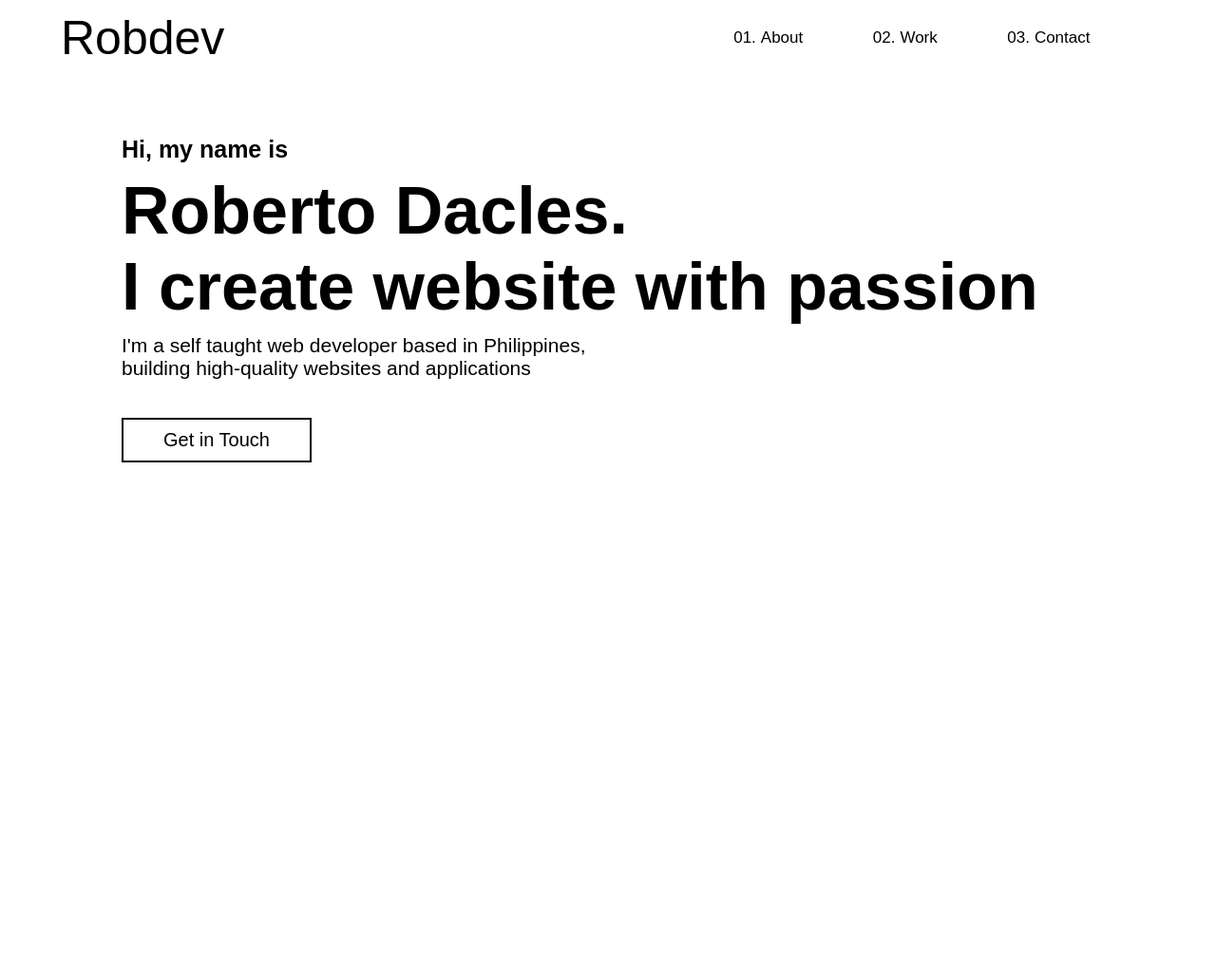
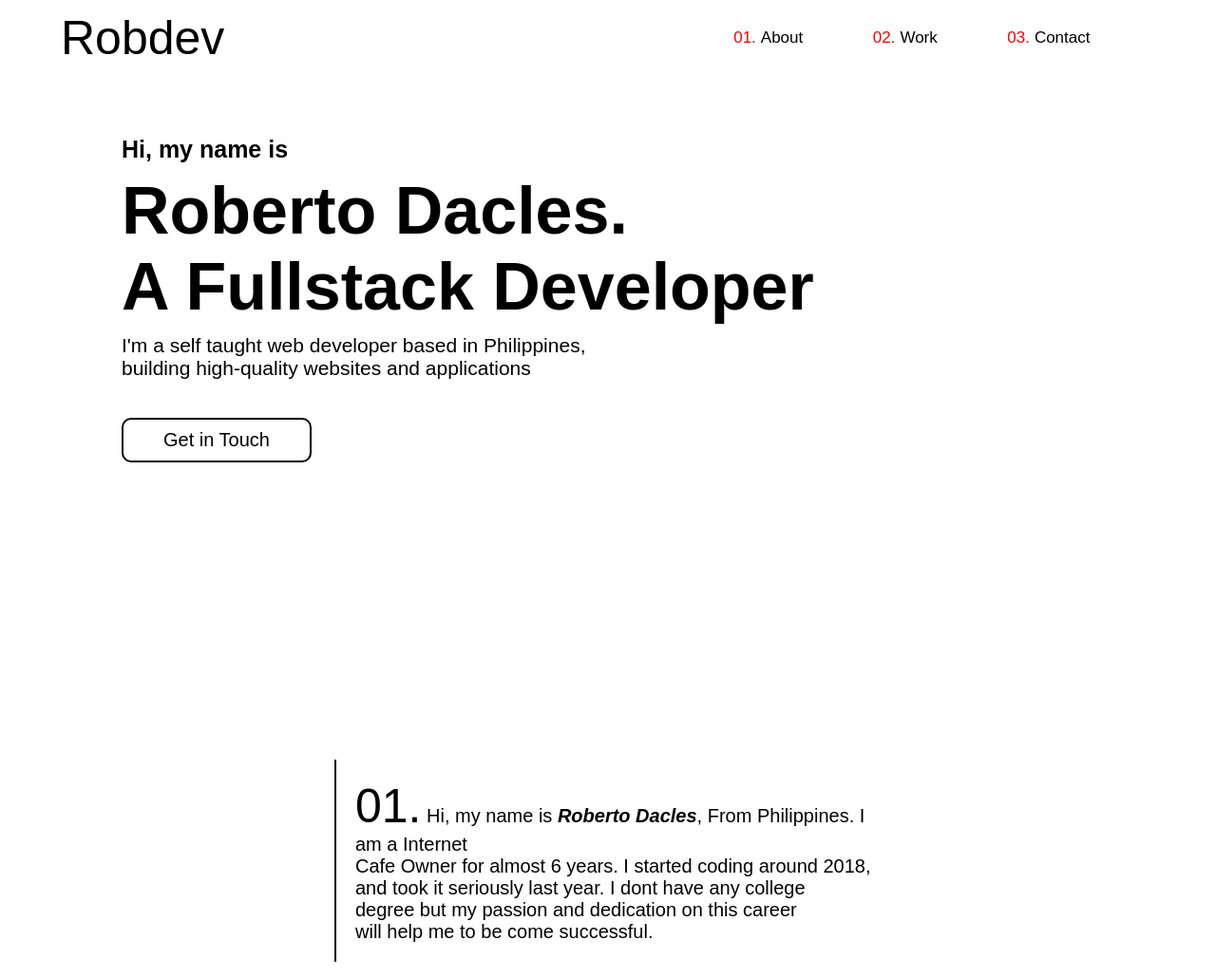
Before and after one commit to knzn/Robdev-Portfolio, a Gatsby site: page / in a window 1280 px wide. Shown: the whole page at 95% size. Before the commit the page ends 800 px from the top, so only its background shows below. Built offline with nearby package versions, Linux system fonts and the light colour scheme; Gatsby itself is replaced by a stand-in of ours.

Commit message:
Adding About section and Blog page

```diff
--- a/src/pages/index.js
+++ b/src/pages/index.js
@@ -27,16 +27,31 @@ const Index = () => {
           </ul>
         </nav>
       </header>
-      <div className="main-page">
+      <section className="main-page">
         <h4>Hi, my name is</h4>
         <h1>Roberto Dacles.</h1>
-        <h1>I create website with passion</h1>
+        <h1>A Fullstack Developer</h1>
         <p>
           I'm a self taught web developer based in Philippines,
           <br /> building high-quality websites and applications
         </p>
         <button>Get in Touch</button>
-      </div>
+      </section>
+      <section id="about">
+        <p>
+          <span>01.</span> Hi, my name is{" "}
+          <em>
+            <strong>Roberto Dacles</strong>
+          </em>
+          , From Philippines. I am a Internet
+          <br />
+          Cafe Owner for almost 6 years. I started coding around 2018, <br />
+          and took it seriously last year. I dont have any college <br />
+          degree but my passion and dedication on this career <br /> will help
+          me to be come successful.
+          <br />
+        </p>
+      </section>
     </div>
   )
 }
--- a/src/styles/index.css
+++ b/src/styles/index.css
@@ -45,6 +45,12 @@ nav ul a {
 
 nav ul a span {
   margin: 0.5rem;
+  color: red;
+}
+
+nav ul a:hover {
+  color: red;
+  text-decoration: underline;
 }
 
 .main-page {
@@ -78,4 +84,19 @@ nav ul a span {
   margin-top: 4rem;
   background: none;
   border: 0.2rem solid black;
+  border-radius: 1rem;
 }
+
+#about {
+  width: 45%;
+  margin: auto;
+  font-size: 2rem;
+  margin-bottom: 5rem;
+  padding: 2rem;
+  border-left: 0.2rem solid black;
+  padding-right: 0;
+}
+
+#about p span {
+  font-size: 5rem;
+}
```
Also changed, not shown: src/pages/blog.js (added, +12 -0 lines), README.md.
